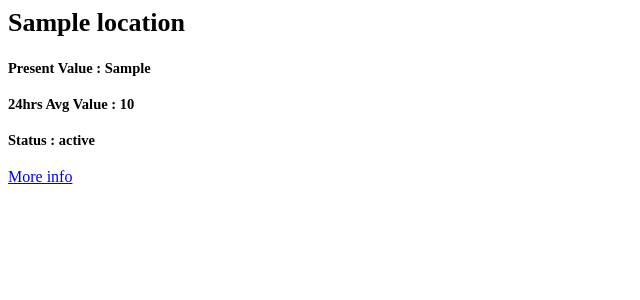
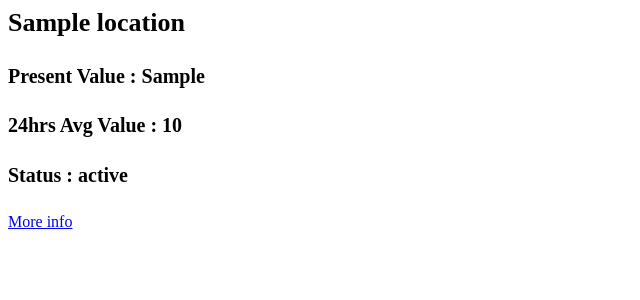
Before and after one commit to umarohinigithub/Agrms_repo, a Django app: template AGMRS/agmrs_app/templates/agmrs_app/agm_outdoor_partial.html in a window 1280 px wide. Shown: the top 300 px of the page, without its empty margins (0-640 px from the left). Run offline with Django 4.2, Linux system fonts and the light colour scheme; the template is opened without the code that fills it: most values are stand-ins (such as "Sample title", 1, 10 or a date in 2020).

Commit message:
Update - Change the font size in agm_indoor_partial.html, agm_outdoor_partial.html, and teledosimeter_partial.html

```diff
--- a/AGMRS/agmrs_app/templates/agmrs_app/agm_indoor_partial.html
+++ b/AGMRS/agmrs_app/templates/agmrs_app/agm_indoor_partial.html
@@ -3,9 +3,9 @@
         <div class="small-box {% if data.status == data.ALARM %}bg-red{% else %}bg-blue{% endif %}">
             <div class="inner">
                 <h2 style="font-size: 26px;">{{ data.location }}</h2>
-                <h4 style="font-size: 14.5px;">Present Value   :      {{ data.present_value }} </h4>
-                <h4 style="font-size: 14.5px;">24hrs Avg Value  :   {{ data.average_value }} </h4>
-                <h4 style="font-size: 14.5px;">Status  :  {{ data.get_status_display }}</h4>
+                <h4 style="font-size: 20px;"><b>Present Value   : {{ data.present_value }}</b> </h4>
+                <h4 style="font-size: 20px;"><b>24hrs Avg Value  :   {{ data.average_value }}</b> </h4>
+                <h4 style="font-size: 20px;"><b>Status  : {{ data.get_status_display }}</b></h4>
             </div>
             <div class="icon" data-percentage="{{ data.battery_percentage}}%"style="color: black; font-size:0px">
                 {% if data.battery_percentage >= 75 %}
--- a/AGMRS/agmrs_app/templates/agmrs_app/agm_outdoor_partial.html
+++ b/AGMRS/agmrs_app/templates/agmrs_app/agm_outdoor_partial.html
@@ -4,19 +4,19 @@
         <div class="small-box {% if data.status == data.ALARM %}bg-red{% else %}bg-blue{% endif %}">
             <div class="inner">
                 <h2 style="font-size: 26px;">{{ data.location }}</h2>
-                <h4 style="font-size: 14.5px;">Present Value  :  {{ data.present_value }} </h4>
-                <h4 style="font-size: 14.5px;">24hrs Avg Value  :  {{ data.average_value }} </h4>
-                <h4 style="font-size: 14.5px;">Status  :  {{ data.get_status_display }}</h4>
+                <h4 style="font-size: 20px;"><b>Present Value  :  {{ data.present_value }}</b> </h4>
+                <h4 style="font-size: 20px;"><b>24hrs Avg Value  :  {{ data.average_value }}</b> </h4>
+                <h4 style="font-size: 20px;"><b>Status  :  {{ data.get_status_display }}</b></h4>
             </div>
             <div class="icon" data-percentage="{{ data.battery_percentage}}%"style="color: black; font-size:0px">
                 {% if data.battery_percentage >= 75 %}
-                    <i class="fa fa-battery-full text-green" style="font-size: 30px;"></i>
+                    <i class="fa fa-battery-full " style="color:darkgreen;font-size: 30px;"></i>
                 {% elif data.battery_percentage >= 50 %}
                    <i class="fa fa-battery-half text-yellow" style="font-size: 30px;"></i>
                 {% elif data.battery_percentage >= 25 %}
-                    <i class="fa fa-battery-1 text-red" style="font-size: 30px;"></i>
+                    <i class="fa fa-battery-1 " style="color:darkred;font-size: 30px;"></i>
                  {%else %}
-                   <i class="fa fa-battery-0 text-gray" style="font-size: 30px;"></i>
+                   <i class="fa fa-battery-0 text-purple" style="font-size: 30px;"></i>
                 {% endif %}
             </div>
 
--- a/AGMRS/agmrs_app/templates/agmrs_app/teledosimeter_partial.html
+++ b/AGMRS/agmrs_app/templates/agmrs_app/teledosimeter_partial.html
@@ -13,9 +13,9 @@
                     <span class="description">Employee</span>
                    </div>
 
-                    <h4 style="font-size: 14.5px;">Device Id : {{ data.device_id }} </h4>
-                    <h4 style="font-size: 14.5px;">Total Dose : {{ data.total_dose }} </h4>
-                    <h4 style="font-size: 14.5px;">Count : {{ data.count }}</h4>
+                    <h4 style="font-size: 17px;">Device Id : {{ data.device_id }} </h4>
+                    <h4 style="font-size: 20px;"><b>Total Dose : {{ data.total_dose }}</b> </h4>
+                    <h4 style="font-size: 20px;"><b>Count : {{ data.count }}</b></h4>
                 </div>
 
 {#                <div class="icon">#}
```
